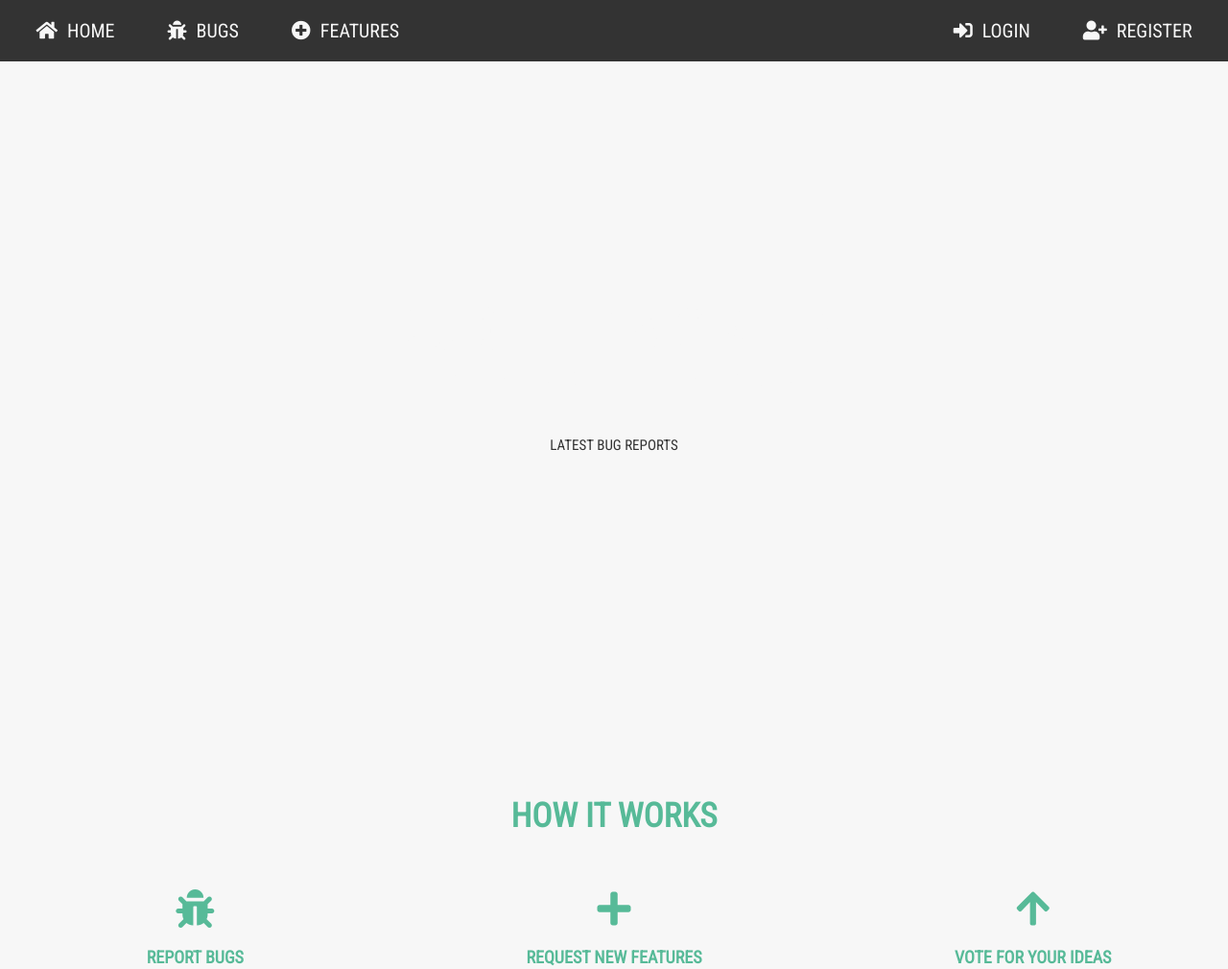
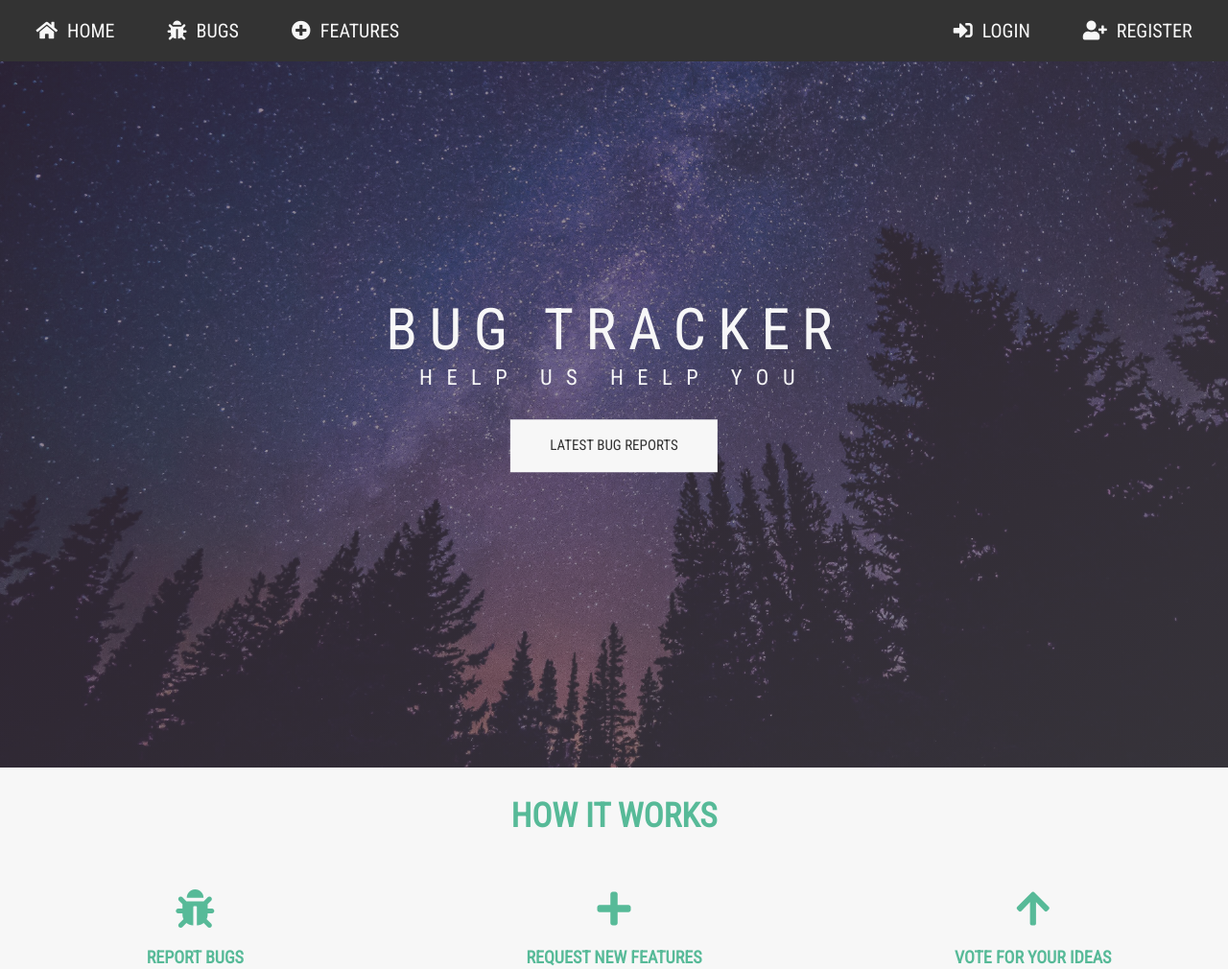
Before and after one commit to andreasdk/fsf-bugtracker, a Django app: page / in a window 1280 px wide. Shown: the top 1010 px of the page at 96% size. Run offline with Django 3.2, Linux system fonts and the light colour scheme; some libraries are stand-ins or nearby versions.

Commit message:
added index hero class

```diff
--- a/src/templates/index.html
+++ b/src/templates/index.html
@@ -4,7 +4,7 @@
 {% block nav %} {% include 'includes/navbar.html' %} {% endblock %}
 {% block content %}
 
-<section class="hero">
+<section class="hero index-hero">
     <div class="text-box">
         <h1 class="heading-primary">
             <span class="heading-primary-main">Bug Tracker</span>
```
